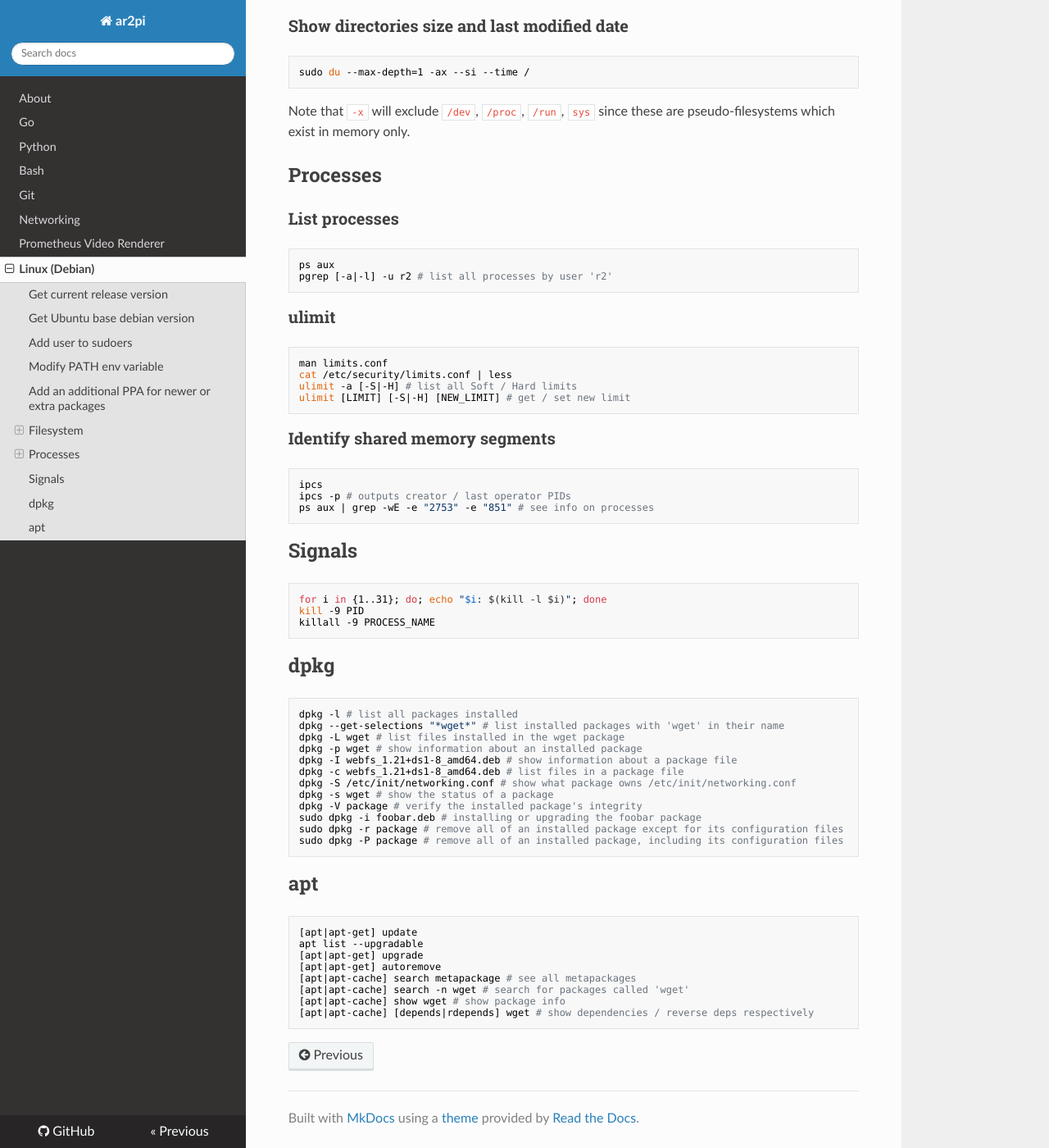
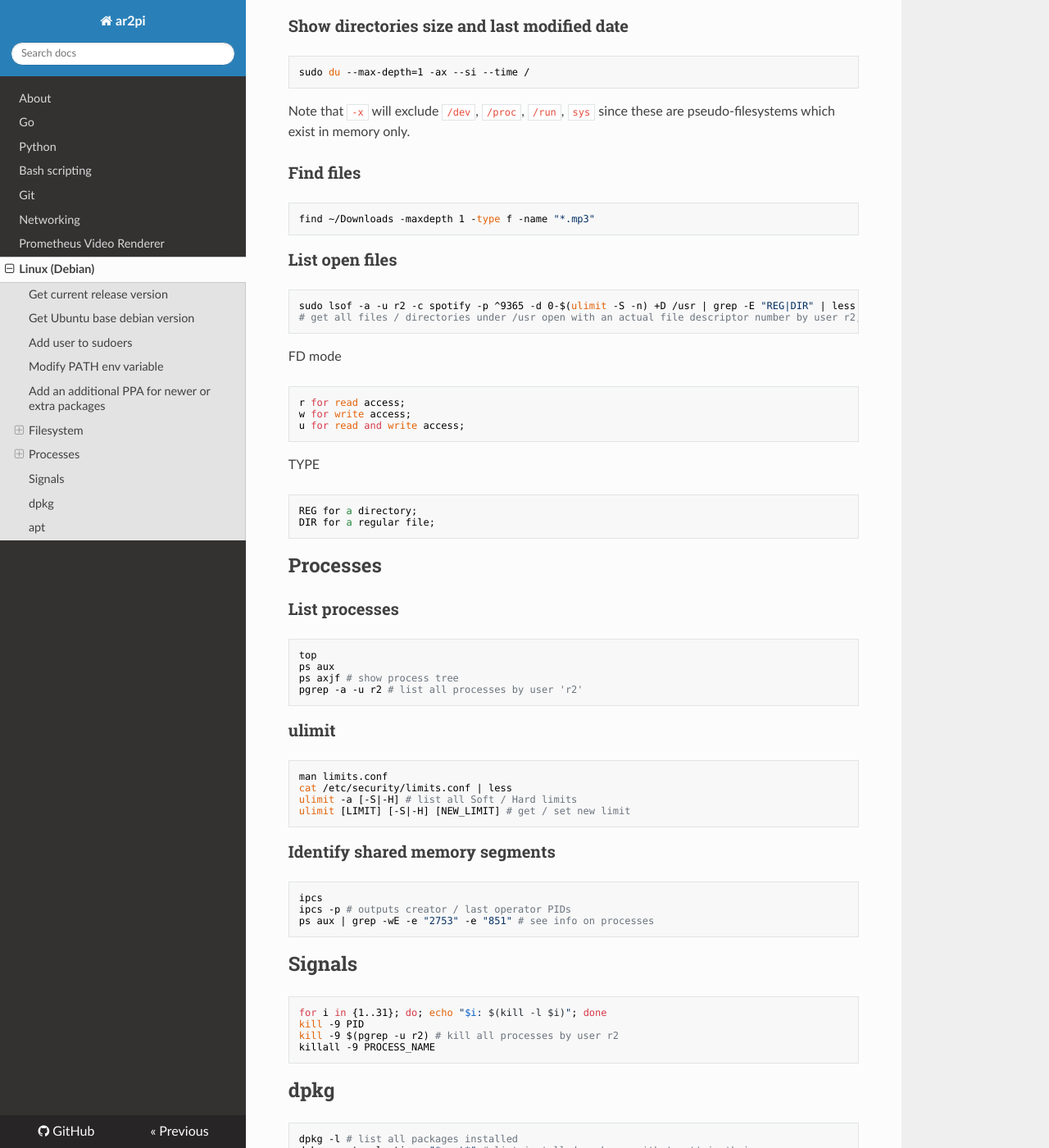
Before and after one commit to ar2pi/ar2pi, an MkDocs documentation site: the page built from docs/linux-debian.md, in a window 1280 px wide and 1400 px high, scrolled down 946 px. Shown: the whole window at 82% size. Built offline with MkDocs 1.6.1, drawn with Linux system fonts in a browser that asks for light colours; nearby versions of some CDN libraries.

Commit message:
add linux snippets

````diff
--- a/docs/linux-debian.md
+++ b/docs/linux-debian.md
@@ -51,13 +51,41 @@ sudo du --max-depth=1 -ax --si --time /
 ```
 Note that `-x` will exclude `/dev`, `/proc`, `/run`, `sys` since these are pseudo-filesystems which exist in memory only.
 
+### Find files
+
+```sh
+find ~/Downloads -maxdepth 1 -type f -name "*.mp3"
+```
+
+### List open files
+
+```sh
+sudo lsof -a -u r2 -c spotify -p ^9365 -d 0-$(ulimit -S -n) +D /usr | grep -E "REG|DIR" | less
+# get all files / directories under /usr open with an actual file descriptor number by user r2, comand `spotify`, except process 9365
+```
+
+FD mode
+```
+r for read access;
+w for write access;
+u for read and write access;
+```
+
+TYPE
+```
+REG for a directory;
+DIR for a regular file;
+```
+
 ## Processes
 
 ### List processes
 
 ```sh
+top
 ps aux
-pgrep [-a|-l] -u r2 # list all processes by user 'r2'
+ps axjf # show process tree
+pgrep -a -u r2 # list all processes by user 'r2'
 ```
 
 ### ulimit
@@ -82,6 +110,7 @@ ps aux | grep -wE -e "2753" -e "851" # see info on processes
 ```sh
 for i in {1..31}; do; echo "$i: $(kill -l $i)"; done
 kill -9 PID
+kill -9 $(pgrep -u r2) # kill all processes by user r2
 killall -9 PROCESS_NAME
 ```
 
--- a/mkdocs.yml
+++ b/mkdocs.yml
@@ -11,7 +11,7 @@ nav:
   - About: index.md
   - Go: go.md
   - Python: python.md
-  - Bash: bash.md
+  - Bash scripting: bash-scripting.md
   - Git: git.md
   - Networking: networking.md
   - Prometheus Video Renderer: prometheus-video-renderer.md
````
Also changed, not shown: docs/bash-scripting.md (added, +109 -0 lines), docs/bash.md (deleted, +0 -48 lines), docs/go.md (+1 -0 lines).
